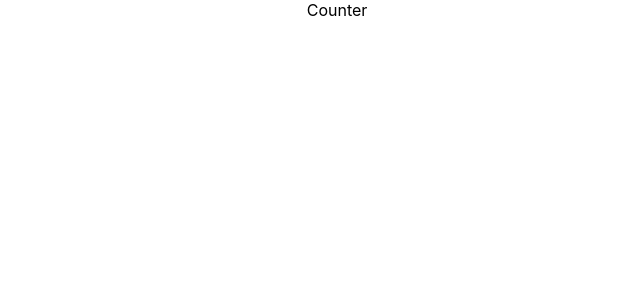
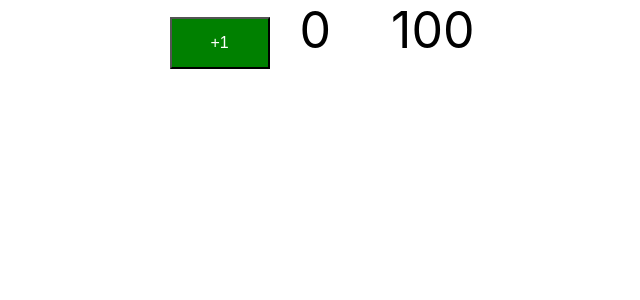
Before and after one commit to dextermayhewjd/first_full_stack_application, a React (Create React App) app: page / in a window 1280 px wide. Shown: the top 300 px of the page, without its empty margins (303-943 px from the left). Built offline with nearby package versions, Linux system fonts and the light colour scheme.

Commit message:
counter could be incremented in the same time

```diff
--- a/src/App.js
+++ b/src/App.js
@@ -3,7 +3,6 @@ import FirstComponent from './components/learning-examples/FirstComponent'
 import SecondComponent from './components/learning-examples/SecondComponent.';
 import ThirdComponent from './components/learning-examples/ThirdComponent';
 import Counter from './components/counter/Counter';
-import logo from './logo.svg';
 import './App.css';
 
 class App extends Component {
--- /dev/null
+++ b/src/components/counter/Counter.css
@@ -0,0 +1,13 @@
+button{
+  font-size: 16px;
+  background-color: green;
+  padding: 15px 30px;
+  color: white;
+  width: 100px;
+}
+
+.count{
+    font-size: 50px;
+    padding: 15px 30px;
+
+}
--- a/src/components/counter/Counter.jsx
+++ b/src/components/counter/Counter.jsx
@@ -1,11 +1,41 @@
-import React from "react"
+import React, { Component } from "react"
+import './Counter.css'
+class Counter extends Component{
 
-function Counter(){
+  // define the initial state in a constructor
+  //state => counter 0
+
+  constructor(){
+    super();
+
+    this.state = {
+      counter : 0,
+      secondCounter : 100
+    }
+
+    this.increment = this.increment.bind(this)
+  }
+
+
+  render(){
   return(
     <div className="counter">
-      Counter
+      {/* <button onclick={someJSMethodCall()}>+1</button> */}
+      <button onClick={this.increment}>+1</button>
+      <span className="count">{this.state.counter}</span>
+      <span className="count">{this.state.secondCounter}</span>
+
     </div>
-  )
+    )
+  }
+
+ increment(){ // update the state
+              // counter ++
+
+  this.setState({
+    counter: this.state.counter+1 ,
+    secondCounter:  this.state.secondCounter + 1
+ });
+ }
 }
-
 export default Counter
```
